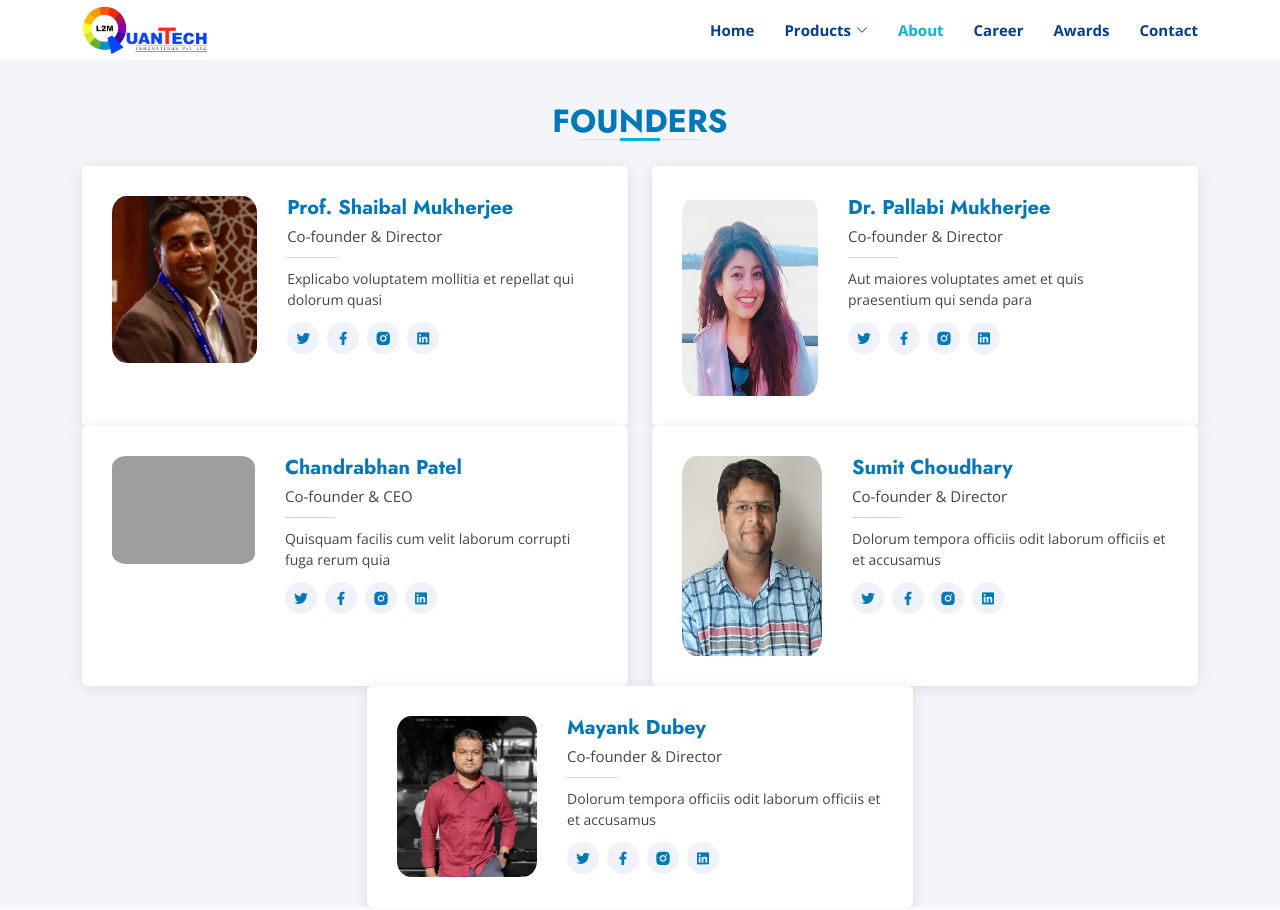
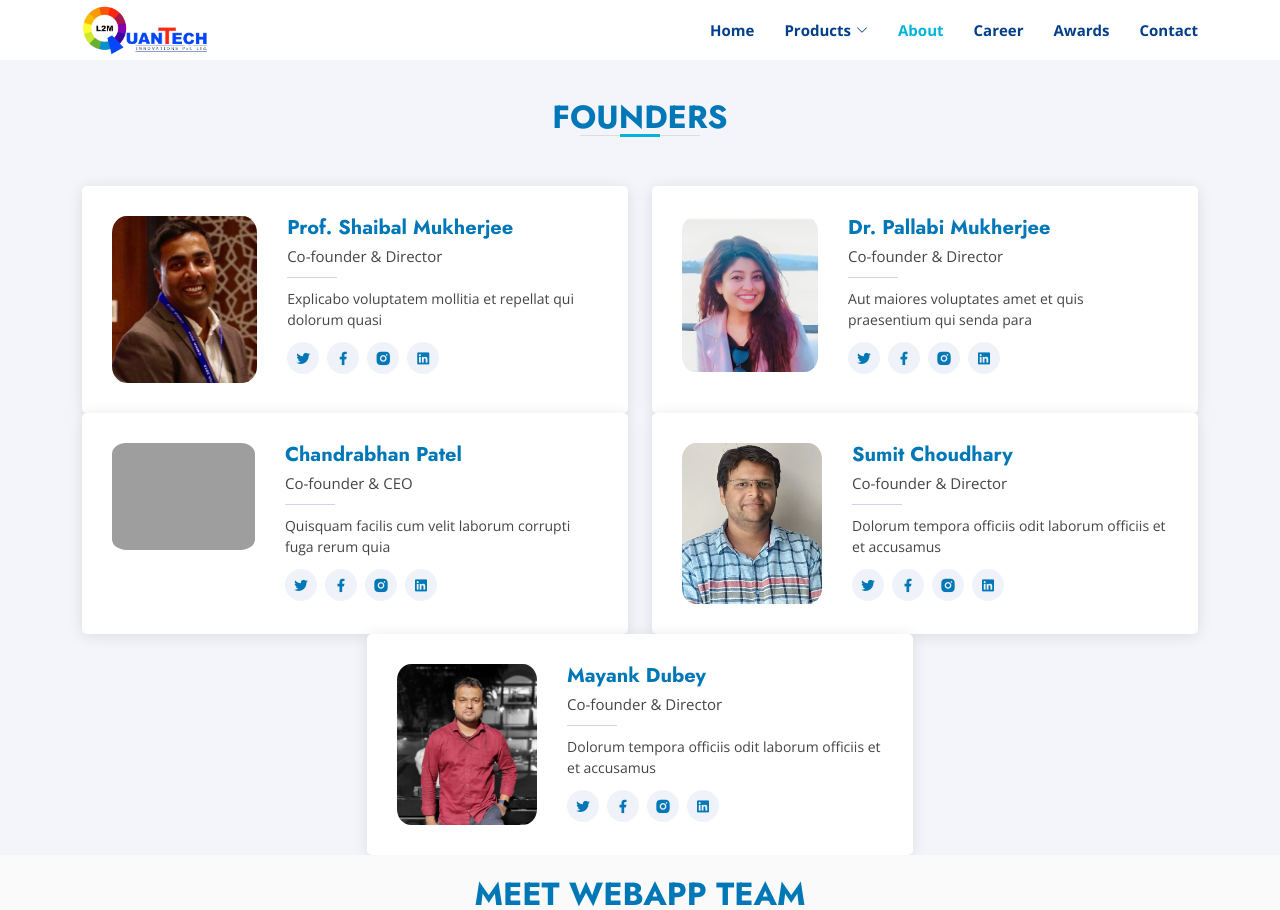
Before and after one commit to quantechl2m/QuanTechL2M_Website, a plain HTML site: page about.html in a window 1280 px wide. Shown: the top 910 px of the page. Drawn offline with nearby package versions, Linux system fonts and the light colour scheme; grey boxes are pictures that could not be loaded.

Commit message:
added files

```diff
--- a/about.html
+++ b/about.html
@@ -74,7 +74,7 @@
 
     <!-- ======= Team Section ======= -->
     <section id="team" class="team section-bg">
-      <div class="section-title" style="padding-top: 8%;">
+      <div class="section-title title-start" style="padding-top: 8%;">
         <h2>FOUNDERS</h2>
     </div>
       <div class="container">
@@ -102,7 +102,7 @@
           <div class="col-lg-6" data-aos="zoom-in" data-aos-delay="200">
             <div class="member d-flex align-items-start">
               <div class="pic"><img src="assets/img/team/Dr. Pallabi Mukherjee.png" loading="lazy" class="img-fluid"
-                  alt="" style="height: 200px"></div>
+                  alt=""></div>
               <div class="member-info">
                 <h4>Dr. Pallabi Mukherjee</h4>
                 <span>Co-founder & Director</span>
@@ -137,8 +137,7 @@
 
           <div class="col-lg-6" data-aos="zoom-in" data-aos-delay="200">
             <div class="member d-flex align-items-start">
-              <div class="pic"><img src="assets/img/team/Sumit Chaudhary.png" loading="lazy" class="img-fluid" alt=""
-                  style="height: 200px;"></div>
+              <div class="pic"><img src="assets/img/team/Sumit Chaudhary.png" loading="lazy" class="img-fluid" alt=""></div>
               <div class="member-info">
                 <h4>Sumit Choudhary</h4>
                 <span>Co-founder & Director</span>
--- a/assets/css/utils/utils.css
+++ b/assets/css/utils/utils.css
@@ -473,18 +473,18 @@ h6 {
 
 /* Section CSS */
 section {
-  padding: 0% 0%;
+  padding: 0% 2%;
   overflow: hidden;
 }
-
 .section-bg {
   background-color: #f3f5fa;
 }
 
 .section-title {
   text-align: center;
-  padding-top: 2%;
-  padding-bottom: 2%;
+  padding-top: 4%;
+  padding-bottom: 4%;
+  margin:auto;
 }
 
 .section-title h2 {
@@ -521,6 +521,11 @@ section {
 
 .section-title p {
   margin-bottom: 0;
+}
+@media (max-width: 768px){
+  .section-title {
+    margin-top:15%;
+  }
 }
 
 
```
Also changed, not shown: awards.html (+1 -1 lines), assets/img/team/Aryan Kumar.jpeg.
